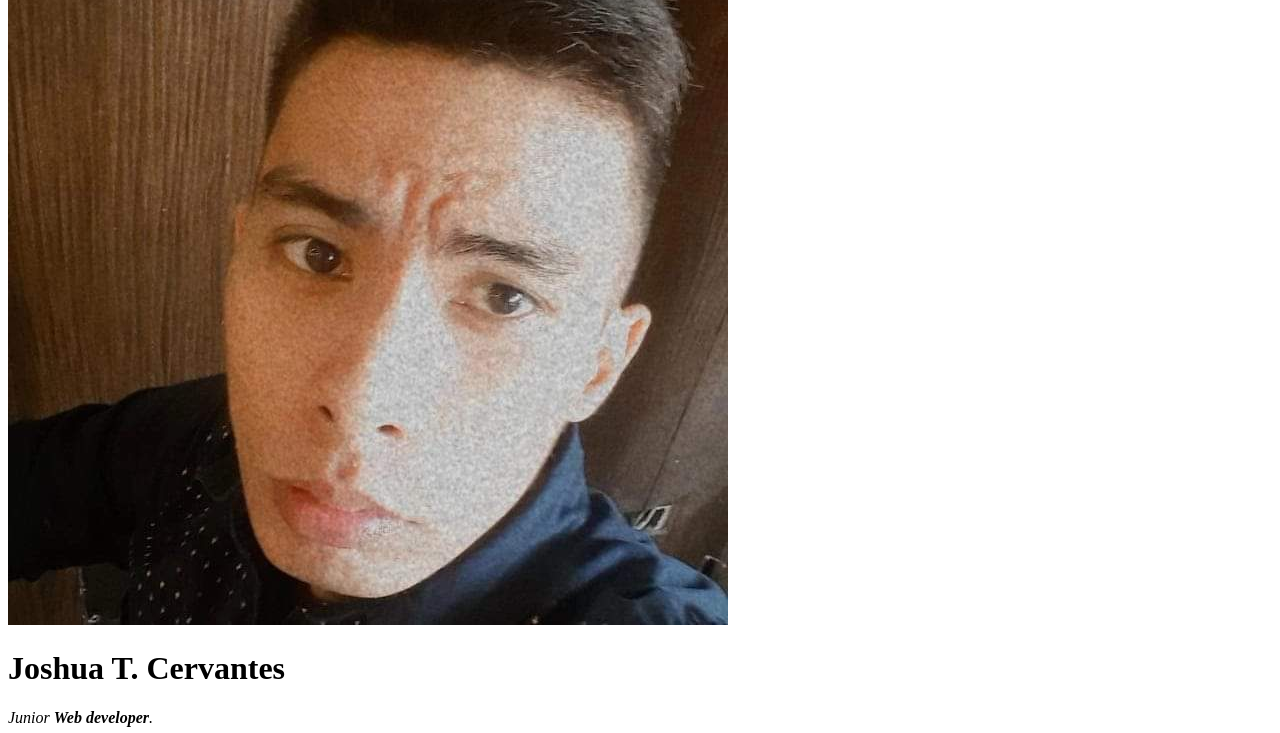
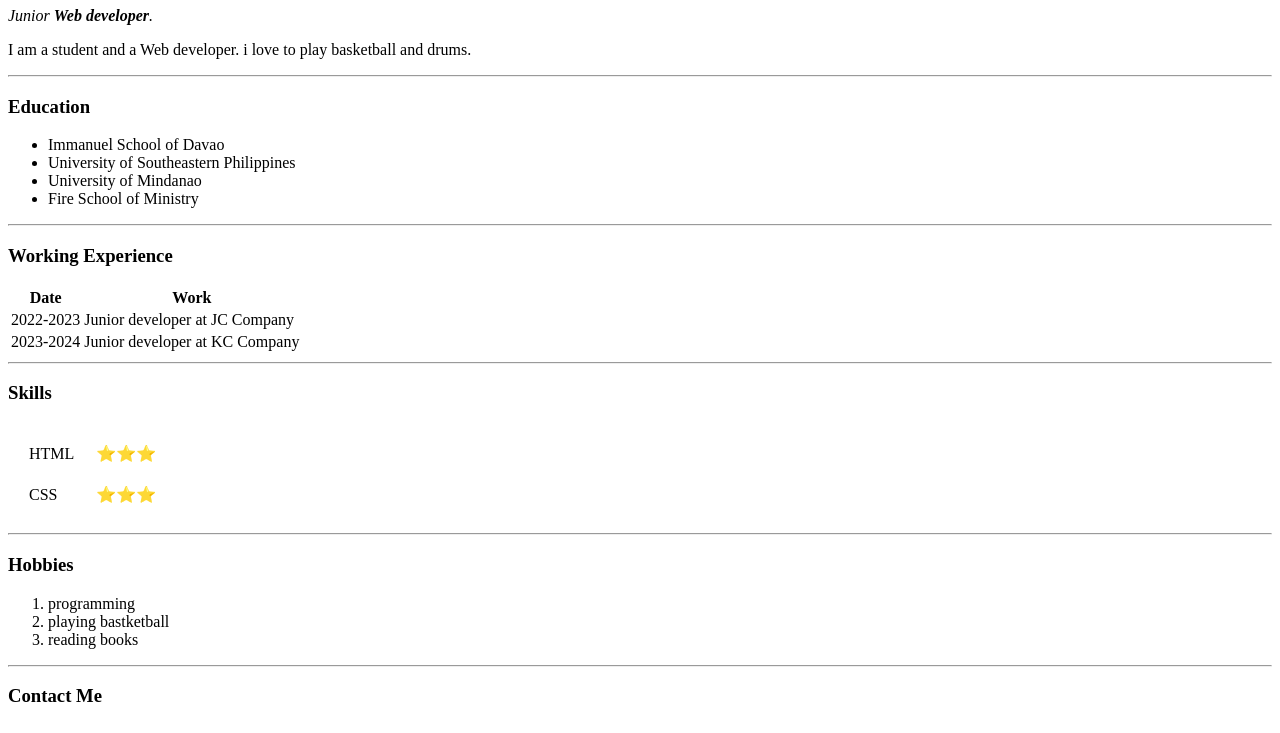
Before and after one commit to cerjosh/cv, a plain HTML site: page index.html in a window 1280 px wide. Shown: the part 99-832 px from the top of the page. Drawn offline with Linux system fonts and the light colour scheme.

Commit message:
Update index.html

```diff
--- a/index.html
+++ b/index.html
@@ -5,7 +5,7 @@
     <title>Joshua's Personal Site</title>
   </head>
   <body>
-    <img src="Images/Joshua.jpg" alt="JOSHUA">
+    <img src="Joshua.jpg" alt="JOSHUA">
     <h1>Joshua T. Cervantes</h1>
     <p><em>Junior <strong>Web developer</strong>.</em></p>
     <p> I am a student and a Web developer. i love to play basketball
```
